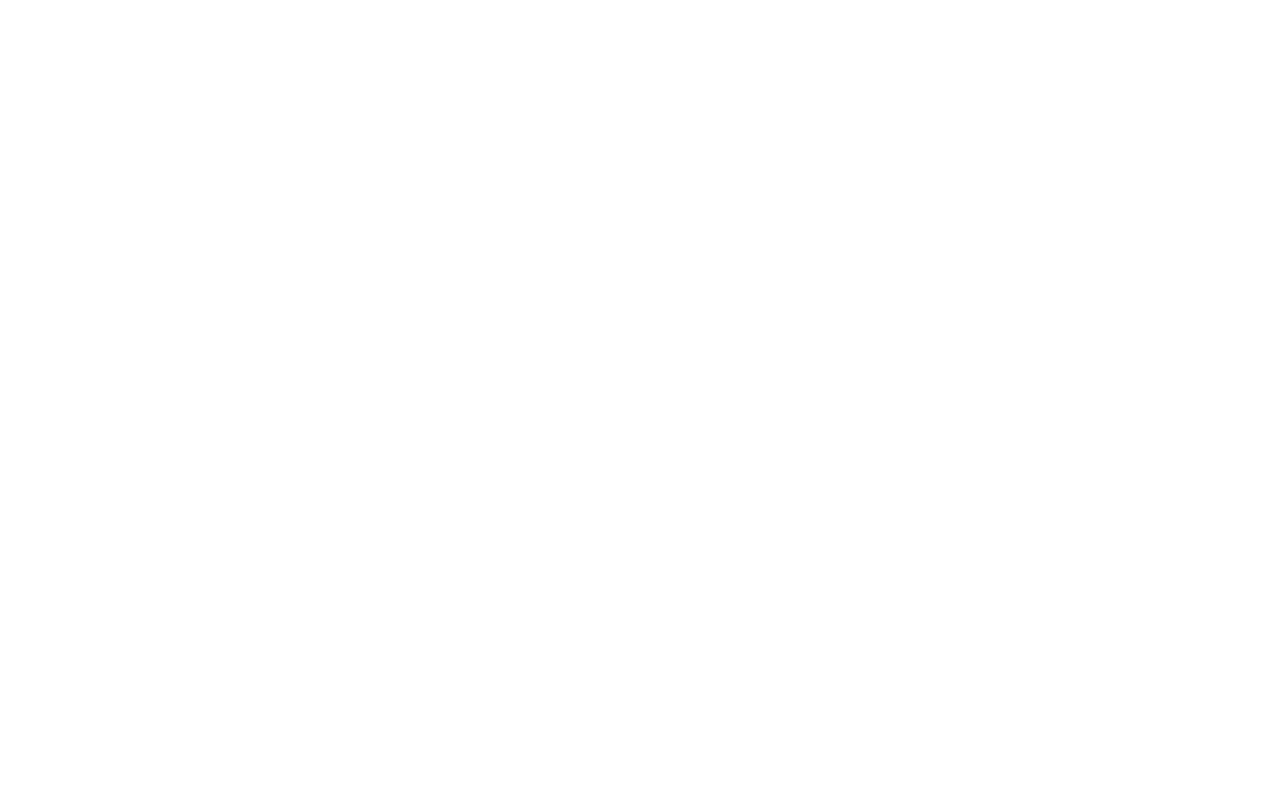
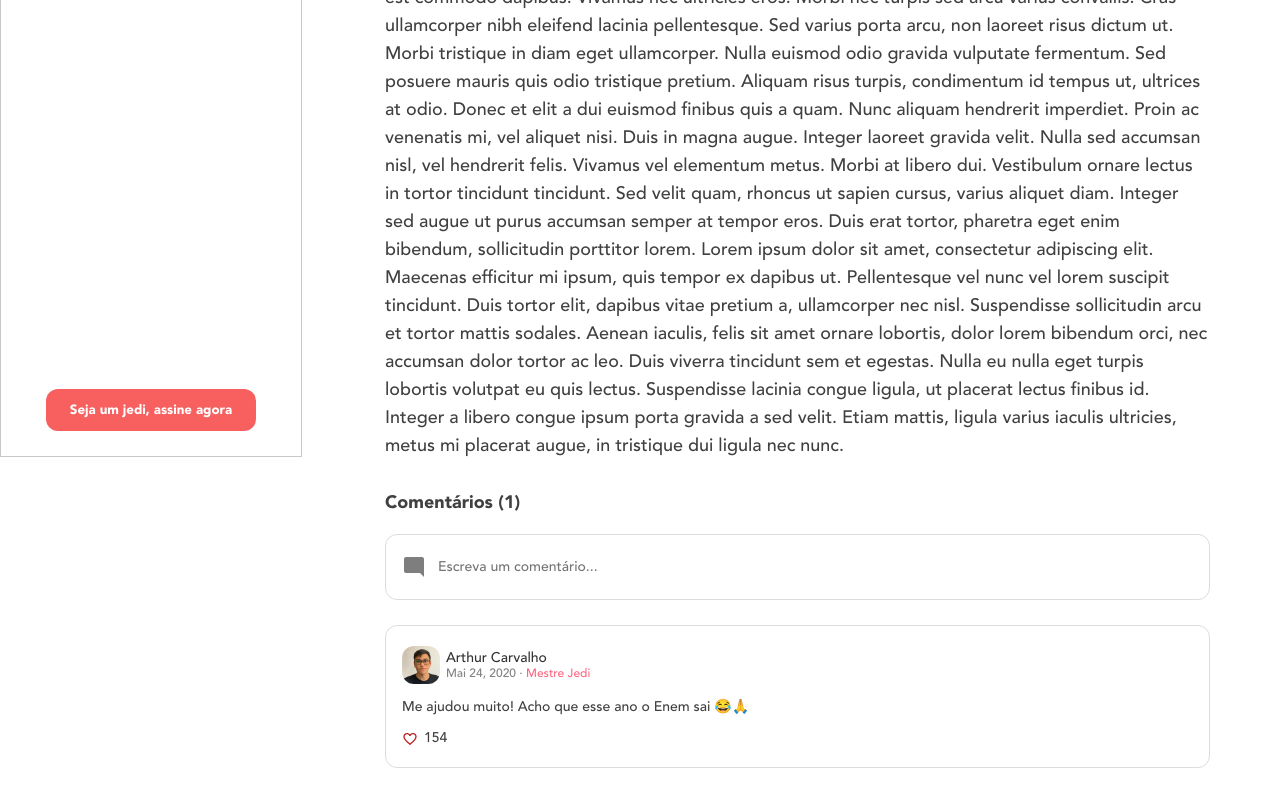
Before and after one commit to ronaldscruz/grouping, a React (Create React App) app: page /articles/1 in a window 1280 px wide. Shown: the part 345-1145 px from the top of the page. Before the commit the page ends 800 px from the top, so only its background shows below. Built offline with nearby package versions, Linux system fonts and the light colour scheme.

Commit message:
Article page done

```diff
--- a/src/components/ArticleRoadmapHeader/index.jsx
+++ b/src/components/ArticleRoadmapHeader/index.jsx
@@ -1,12 +1,12 @@
 import React from "react";
 import "./styles.css";
 
-import SquareButton from "../SquareButton"
+import SquareButton from "../SquareButton";
 
 import profilePhoto from "../../assets/profile_photo.png";
-import fbIcon from "../../assets/ic_facebook.png"
-import inIcon from "../../assets/ic_linkedin.png"
-import ttIcon from "../../assets/ic_twitter.png"
+import fbIcon from "../../assets/ic_facebook.png";
+import inIcon from "../../assets/ic_linkedin.png";
+import ttIcon from "../../assets/ic_twitter.png";
 
 function ArticleRoadmapHeader({ article }) {
   function formatDate(date) {
@@ -34,21 +34,24 @@
 
   return (
     <div>
-      <h1 className="dashboard-section-title"> {article.title} </h1>
+      <h1 className="article-roadmap-header-title"> {article.title} </h1>
       <div className="d-flex justify-content-between align-items-end">
         <div className="d-flex">
           <SquareButton innerImg={profilePhoto} />
           <div className="header-content">
             <p className="header-name">{article.author.name}</p>
             <div className="header-subtitle">
-              <p>{formatDate(article.date)} · {article.timeInMinutes}min de conteúdo · <span className="plan">{article.author.plan}</span></p>
+              <p>
+                {formatDate(article.date)} · {article.timeInMinutes}min de
+                conteúdo · <span className="plan">{article.author.plan}</span>
+              </p>
             </div>
           </div>
         </div>
         <div>
-          <img className="social-icon" src={ttIcon} alt=""/>
-          <img className="social-icon" src={fbIcon} alt=""/>
-          <img className="social-icon" src={inIcon} alt=""/>
+          <img className="social-icon" src={ttIcon} alt="" />
+          <img className="social-icon" src={fbIcon} alt="" />
+          <img className="social-icon" src={inIcon} alt="" />
         </div>
       </div>
     </div>
--- a/src/components/Comments/CommentContainer/styles.css
+++ b/src/components/Comments/CommentContainer/styles.css
@@ -1,8 +1,10 @@
 .comment-container {
+  display: flex;
+  flex: 1;
+  flex-direction: column;
   border-radius: 12px;
   padding: 20px 16px;
-  border: 1px solid #DCDCDC;
-  width: 100%;
+  border: 1px solid #dcdcdc;
 }
 
 .comment-text {
@@ -13,9 +15,10 @@
 
 .like-icon {
   margin-right: 6px;
-  color: #B92020;
+  color: #b92020;
 }
 
 .like-text {
   font-size: 14px;
+  color: #404040;
 }
--- a/src/components/Comments/CommentField/styles.css
+++ b/src/components/Comments/CommentField/styles.css
@@ -3,21 +3,23 @@
   align-items: center;
   border-radius: 12px;
   padding: 20px 16px;
-  border: 1px solid #DCDCDC;
-  width: 100%;
+  border: 1px solid #dcdcdc;
+  flex: 1;
   font-family: Avenir;
 }
 
 .comment-field {
+  display: flex;
+  flex: 1;
   border: none;
-  width: 100%;
   margin-left: 10px;
   background: none;
   outline: none;
   color: #404040;
   font-size: 14px;
+  font-family: Avenir;
 }
 
 .comment-icon {
-  color: #7E7E7E;
+  color: #7e7e7e;
 }
--- a/src/components/Comments/index.jsx
+++ b/src/components/Comments/index.jsx
@@ -1,14 +1,16 @@
 import React from "react";
 import "./styles.css";
 
-import CommentField from "./CommentField"
-import CommentContainer from "./CommentContainer"
+import CommentField from "./CommentField";
+import CommentContainer from "./CommentContainer";
 
 function Comments({ comments }) {
   return (
     <>
-      <h4 className="comments-title">Comentários</h4>
-      <CommentField />
+      <h4 className="comments-title">Comentários ({comments?.length})</h4>
+      <div className="comment-field-wrapper">
+        <CommentField />
+      </div>
       <CommentContainer comment={comments[0]} />
     </>
   );
--- a/src/components/Comments/styles.css
+++ b/src/components/Comments/styles.css
@@ -1,5 +1,9 @@
-.comment-title {
+.comments-title {
   color: #404040;
   font-size: 18px;
   margin: 0 0 20px;
 }
+
+.comment-field-wrapper {
+  margin-bottom: 25px;
+}
--- a/src/pages/Article/index.jsx
+++ b/src/pages/Article/index.jsx
@@ -3,54 +3,57 @@
 
 import AuthenticatedTopBar from "../../components/AuthenticatedTopBar";
 import Sidebar from "../../components/Sidebar";
-import ArticleRoadmapHeader from "../../components/ArticleRoadmapHeader"
-import Comments from "../../components/Comments"
+import ArticleRoadmapHeader from "../../components/ArticleRoadmapHeader";
+import Comments from "../../components/Comments";
 
 function Article() {
   const articleMock = {
-      title: 'A queda da torre de piza',
+    title: "A queda da torre de piza",
     author: {
       photoSrc: null,
-        name: 'Victor Tinoco',
-        plan: 'Cavalheiro Jedi',
-        facebook: 'fb.com/victormartinstinoco',
-        linkedin: 'linkedin.com/in/victormartinstinoco',
-        twitter: 'twitter.com//victrtinoco'
+      name: "Victor Tinoco",
+      plan: "Cavaleiro Jedi",
+      facebook: "fb.com/victormartinstinoco",
+      linkedin: "linkedin.com/in/victormartinstinoco",
+      twitter: "twitter.com//victrtinoco",
     },
     date: new Date("2020-05-24 08:12:00"),
     timeInMinutes: 12,
     likes: 800,
     comments: [
       {
-          text: 'Achei sensacional cara! Mas te indico melhorar essa conclusão.',
+        text: "Me ajudou muito! Acho que esse ano o Enem sai 😂🙏",
         likes: 154,
         date: new Date("2020-05-24 08:12:00"),
         author: {
           photoSrc: null,
-            name: 'Arthur Carvalho',
-            plan: 'Mestre Jedi',
-            facebook: 'fb.com/victormartinstinoco',
-            linkedin: 'linkedin.com/in/victormartinstinoco',
-            twitter: 'twitter.com//victrtinoco'
+          name: "Arthur Carvalho",
+          plan: "Mestre Jedi",
+          facebook: "fb.com/victormartinstinoco",
+          linkedin: "linkedin.com/in/victormartinstinoco",
+          twitter: "twitter.com//victrtinoco",
         },
-        }
+      },
     ],
-      content: `Lorem ipsum dolor sit amet, consectetur adipiscing elit. Donec a eleifend tellus. Fusce tristique pulvinar porta. Fusce mattis est ac tempus blandit. Praesent imperdiet mi nibh, vitae pharetra est malesuada eget. Mauris egestas erat sem, in ultrices ante aliquet fringilla. Aenean pharetra vehicula est commodo dapibus. Vivamus nec ultricies eros. Morbi nec turpis sed arcu varius convallis. Cras ullamcorper nibh eleifend lacinia pellentesque. Sed varius porta arcu, non laoreet risus dictum ut. Morbi tristique in diam eget ullamcorper. Nulla euismod odio gravida vulputate fermentum. Sed posuere mauris quis odio tristique pretium. Aliquam risus turpis, condimentum id tempus ut, ultrices at odio. Donec et elit a dui euismod finibus quis a quam. Nunc aliquam hendrerit imperdiet.
+    content: `Lorem ipsum dolor sit amet, consectetur adipiscing elit.Donec a eleifend tellus. Fusce tristique pulvinar porta. Fusce mattis est ac tempus blandit. Praesent imperdiet mi nibh, vitae pharetra est malesuada eget. Mauris egestas erat sem, in ultrices ante aliquet fringilla. Aenean pharetra vehicula est commodo dapibus. Vivamus nec ultricies eros. Morbi nec turpis sed arcu varius convallis. Cras ullamcorper nibh eleifend lacinia pellentesque. Sed varius porta arcu, non laoreet risus dictum ut. Morbi tristique in diam eget ullamcorper. Nulla euismod odio gravida vulputate fermentum. Sed posuere mauris quis odio tristique pretium. Aliquam risus turpis, condimentum id tempus ut, ultrices at odio. Donec et elit a dui euismod finibus quis a quam. Nunc aliquam hendrerit imperdiet.
 
       Proin ac venenatis mi, vel aliquet nisi. Duis in magna augue. Integer laoreet gravida velit. Nulla sed accumsan nisl, vel hendrerit felis. Vivamus vel elementum metus. Morbi at libero dui. Vestibulum ornare lectus in tortor tincidunt tincidunt. Sed velit quam, rhoncus ut sapien cursus, varius aliquet diam. Integer sed augue ut purus accumsan semper at tempor eros. Duis erat tortor, pharetra eget enim bibendum, sollicitudin porttitor lorem. Lorem ipsum dolor sit amet, consectetur adipiscing elit.
 
-      Maecenas efficitur mi ipsum, quis tempor ex dapibus ut. Pellentesque vel nunc vel lorem suscipit tincidunt. Duis tortor elit, dapibus vitae pretium a, ullamcorper nec nisl. Suspendisse sollicitudin arcu et tortor mattis sodales. Aenean iaculis, felis sit amet ornare lobortis, dolor lorem bibendum orci, nec accumsan dolor tortor ac leo. Duis viverra tincidunt sem et egestas. Nulla eu nulla eget turpis lobortis volutpat eu quis lectus. Suspendisse lacinia congue ligula, ut placerat lectus finibus id. Integer a libero congue ipsum porta gravida a sed velit. Etiam mattis, ligula varius iaculis ultricies, metus mi placerat augue, in tristique dui ligula nec nunc.`
+      Maecenas efficitur mi ipsum, quis tempor ex dapibus ut. Pellentesque vel nunc vel lorem suscipit tincidunt. Duis tortor elit, dapibus vitae pretium a, ullamcorper nec nisl. Suspendisse sollicitudin arcu et tortor mattis sodales. Aenean iaculis, felis sit amet ornare lobortis, dolor lorem bibendum orci, nec accumsan dolor tortor ac leo. Duis viverra tincidunt sem et egestas. Nulla eu nulla eget turpis lobortis volutpat eu quis lectus. Suspendisse lacinia congue ligula, ut placerat lectus finibus id. Integer a libero congue ipsum porta gravida a sed velit. Etiam mattis, ligula varius iaculis ultricies, metus mi placerat augue, in tristique dui ligula nec nunc.`,
   };
 
   return (
-    <div className="dashboard-wrapper">
+    <div className="article-wrapper">
       <Sidebar />
       <div className="__consider-sidebar">
         <AuthenticatedTopBar />
+        <div className="article-page-wrapper">
           <div className="article-content">
             <ArticleRoadmapHeader article={articleMock} />
+            <div className="article-text">{articleMock.content}</div>
           </div>
           <Comments comments={articleMock.comments} />
+        </div>
       </div>
     </div>
   );
--- a/src/pages/Article/styles.css
+++ b/src/pages/Article/styles.css
@@ -1,3 +1,11 @@
-.article-content {
-  max-width: 650px;
+.article-page-wrapper {
+  max-width: 825px;
+  margin: 0 auto 32px;
 }
+
+.article-text {
+  color: #404040;
+  margin: 32px 0;
+  line-height: 28px;
+  font-size: 18px;
+}
--- a/src/pages/Dashboard/ContentPreviewCard/index.jsx
+++ b/src/pages/Dashboard/ContentPreviewCard/index.jsx
@@ -46,7 +46,7 @@
       <div className="card-left-content">
         <h1
           className="content-title"
-          onClick={() => history.push(`${type}/${id}`)}
+          onClick={() => history.push(`${type}s/${id}`)}
         >
           {" "}
           {title.toUpperCase()}{" "}
--- a/src/routes.jsx
+++ b/src/routes.jsx
@@ -13,7 +13,7 @@
       <Switch>
         <Route exact path="/" component={Home} />
         <Route exact path="/dashboard" component={Dashboard} />
-        <Route exact path="/articles/" component={Article} />
+        <Route exact path="/articles/:id" component={Article} />
         <Route exact path="/groups" component={Groups} />
         <Route exact path="/groups/:id" component={GroupChat} />
       </Switch>
```
Lines whose indentation alone changed are shown as unchanged.
